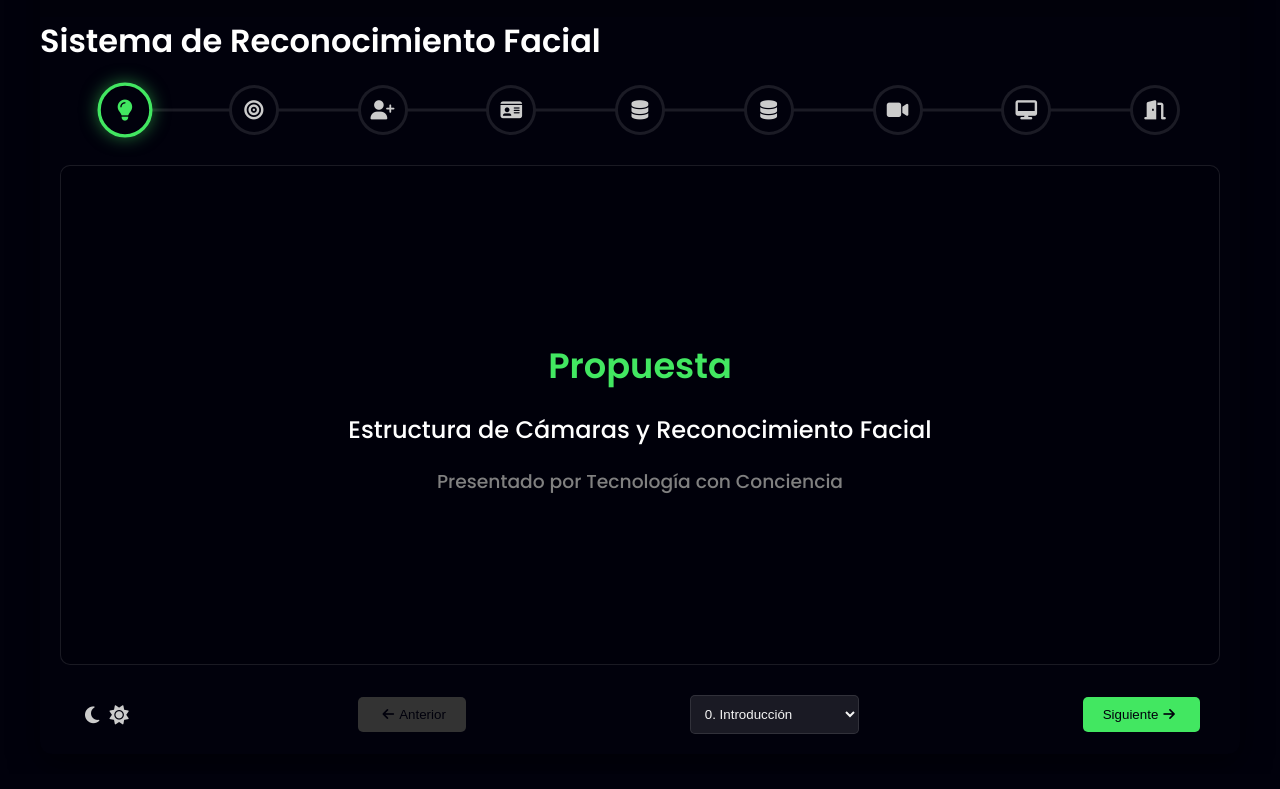
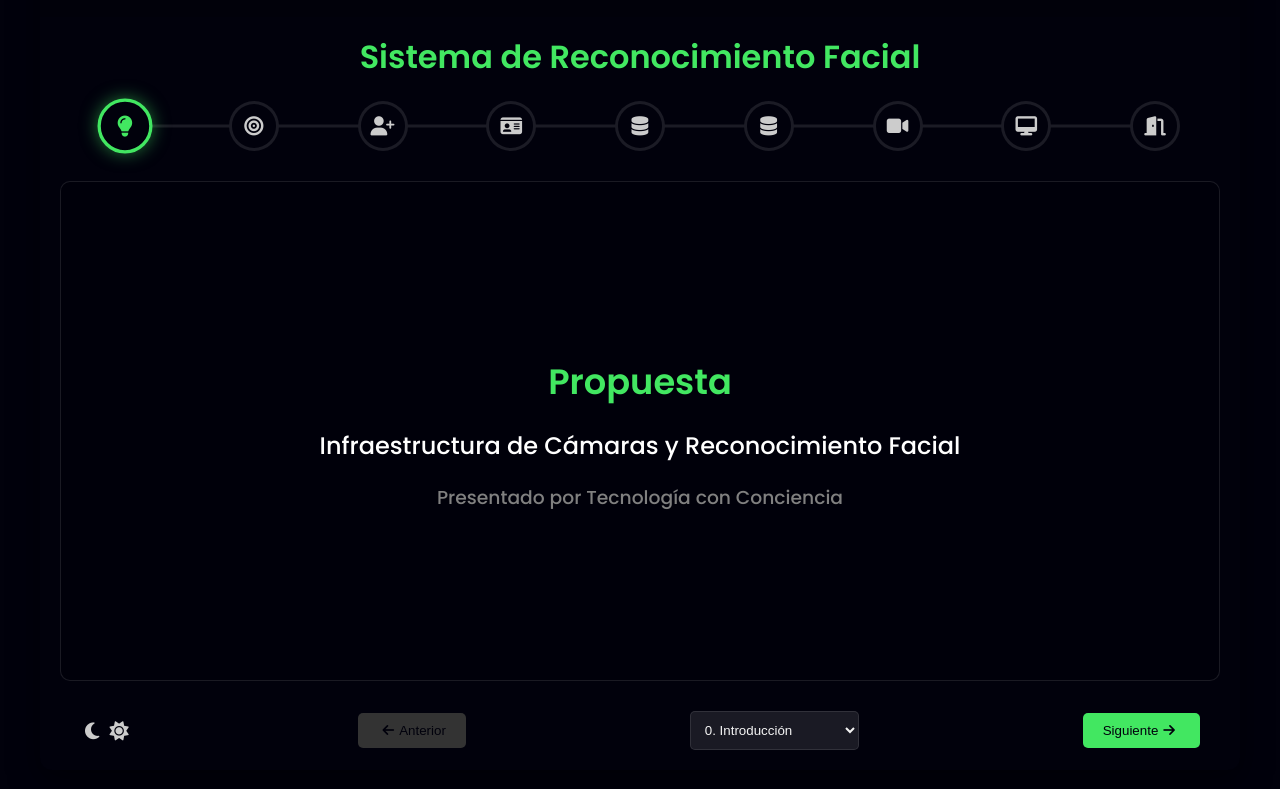
Before and after one commit to DavidEstebanGonzalez/presentationCintel, a plain HTML site: page index.html in a window 1280 px wide. Shown: the part 93-882 px from the top of the page. Drawn offline with Linux system fonts and the light colour scheme.

Commit message:
delete images on real time processing

```diff
--- a/index.html
+++ b/index.html
@@ -18,7 +18,9 @@
             <img src="CINTEL_PNG.png" alt="Logo CINTEL" class="logo">
         </div>
 
-        <h1>Sistema de Reconocimiento Facial</h1>
+        <div class="title">
+            <h1>Sistema de Reconocimiento Facial</h1>
+        </div>
 
         <!-- Contenedor principal del diagrama interactivo -->
         <div class="diagram-container">
@@ -61,7 +63,7 @@
                 <!-- Diapositiva 0: Introducción -->
                 <div class="diagram-step active" id="step0">
                     <h1 class="Title">Propuesta</h1>
-                    <h2 class="Subtitle">Estructura de Cámaras y Reconocimiento Facial</h2>
+                    <h2 class="Subtitle">Infraestructura de Cámaras y Reconocimiento Facial</h2>
                     <h3 class="Subtitle">Presentado por Tecnología con Conciencia</h3>
                 </div>
 
@@ -231,7 +233,7 @@
                                 <div class="tooltip">Sistema que identifica rostros en tiempo real</div>
                             </div>
                         </div>
-                        <div class="cameras-container">
+                        <!-- <div class="cameras-container">
                             <div class="camera">
                                 <img src="camara1.png" alt="Cámara 1" class="camera-feed">
                                 <div class="face-detection"></div>
@@ -244,7 +246,7 @@
                                 <img src="camara3.png" alt="Cámara 3" class="camera-feed">
                                 <div class="face-detection"></div>
                             </div>
-                        </div>
+                        </div> -->
                     </div>
                 </div>
 
--- a/style.css
+++ b/style.css
@@ -27,10 +27,19 @@
 }
 
 h1{
+    padding-top: 1rem;
     font-family: 'Poppins', sans-serif;
     font-weight: 600;
-    color: white
+    color: var(--acento-primario)
 }
+
+.title {
+    display: flex;
+    flex-direction: column;
+    align-items: center;
+    align-content: center;
+}
+
 
 /* Estilos para modo claro */
 body.light-mode {
```
